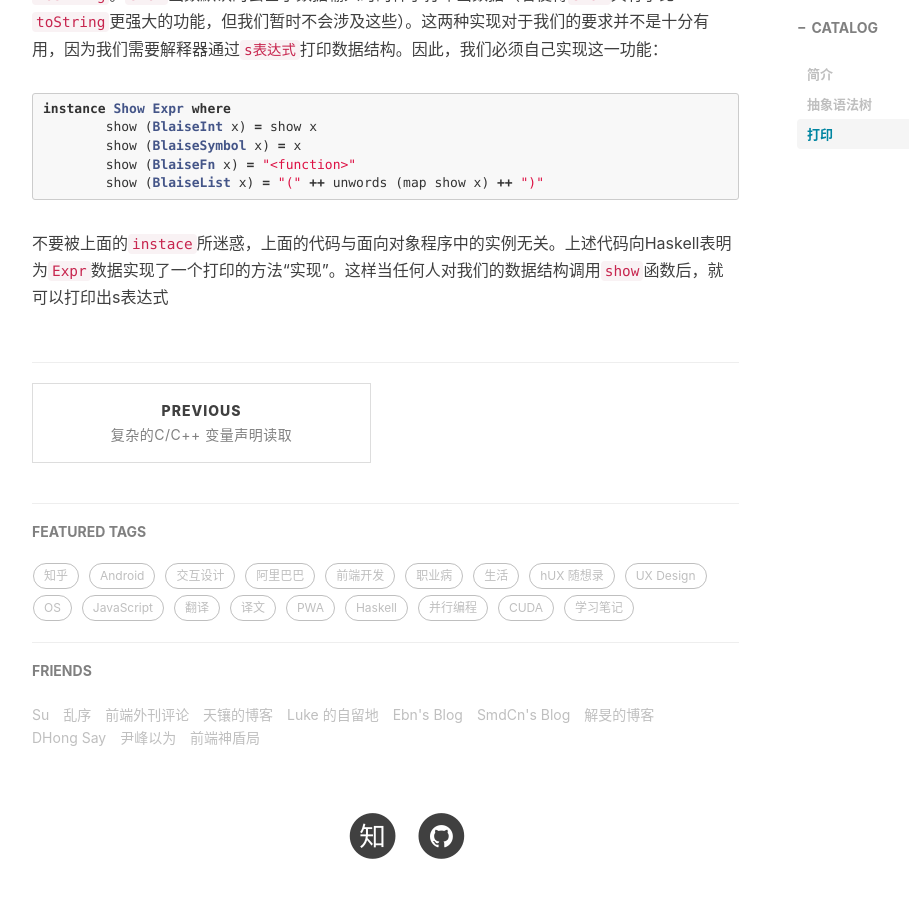
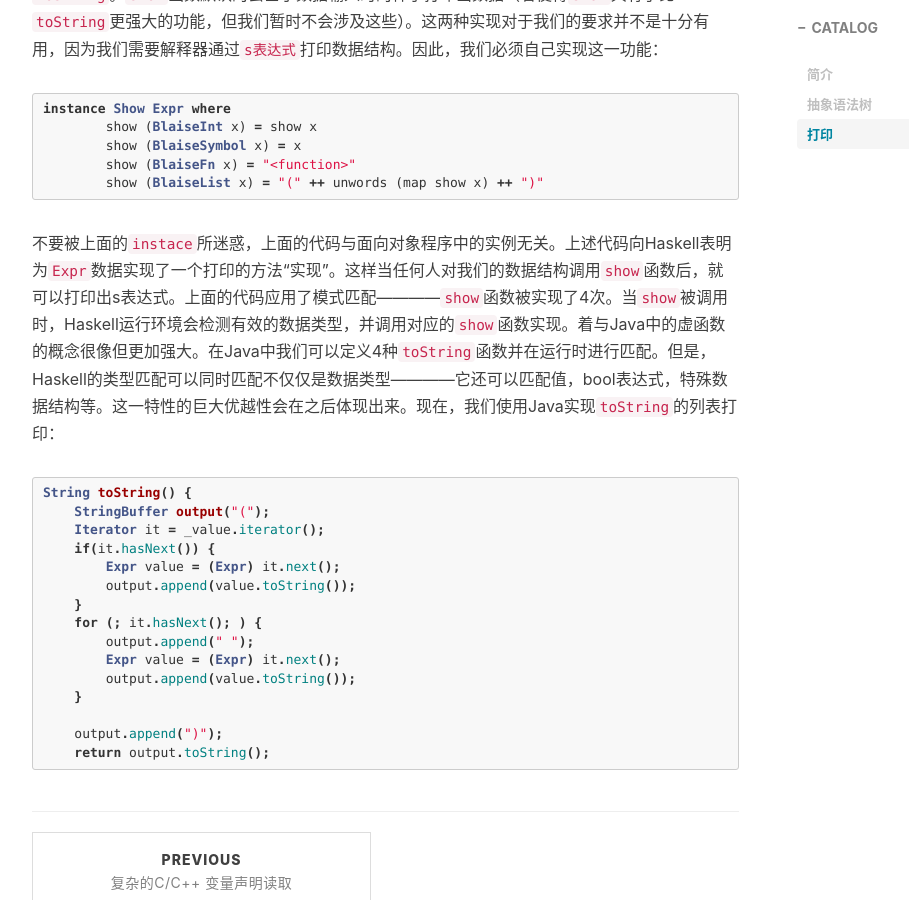
Before and after one commit to FeibHwang/my_Blog, a Jekyll site: the page built from _posts/2017-05-16-Lisp-Interpreter-in-Haskell.markdown, in a window 1280 px wide and 900 px high, scrolled down 2866 px. Shown: the whole window, without its empty margins (233-1142 px from the left). Built offline with Jekyll 4.4.1, drawn with Linux system fonts in a browser that asks for light colours; nearby versions of some CDN libraries; comment, search, counter and statistics services are not loaded.

Commit message:
keep posting...

```diff
--- a/_posts/2017-05-16-Lisp-Interpreter-in-Haskell.markdown
+++ b/_posts/2017-05-16-Lisp-Interpreter-in-Haskell.markdown
@@ -100,4 +100,24 @@ instance Show Expr where
 
 {% endhighlight %}
 
-不要被上面的`instace`所迷惑，上面的代码与面向对象程序中的实例无关。上述代码向Haskell表明为`Expr`数据实现了一个打印的方法“实现”。这样当任何人对我们的数据结构调用`show`函数后，就可以打印出s表达式
+不要被上面的`instace`所迷惑，上面的代码与面向对象程序中的实例无关。上述代码向Haskell表明为`Expr`数据实现了一个打印的方法“实现”。这样当任何人对我们的数据结构调用`show`函数后，就可以打印出s表达式。上面的代码应用了模式匹配————`show`函数被实现了4次。当`show`被调用时，Haskell运行环境会检测有效的数据类型，并调用对应的`show`函数实现。着与Java中的虚函数的概念很像但更加强大。在Java中我们可以定义4种`toString`函数并在运行时进行匹配。但是，Haskell的类型匹配可以同时匹配不仅仅是数据类型————它还可以匹配值，bool表达式，特殊数据结构等。这一特性的巨大优越性会在之后体现出来。现在，我们使用Java实现`toString`的列表打印：
+
+{% highlight java %}
+
+String toString() {
+    StringBuffer output("(");
+    Iterator it = _value.iterator();
+    if(it.hasNext()) {
+        Expr value = (Expr) it.next();
+	output.append(value.toString());
+    }
+    for (; it.hasNext(); ) {
+	output.append(" ");
+        Expr value = (Expr) it.next();
+	output.append(value.toString());
+    }
+
+    output.append(")");
+    return output.toString();
+
+{% endhighlight %}
```
